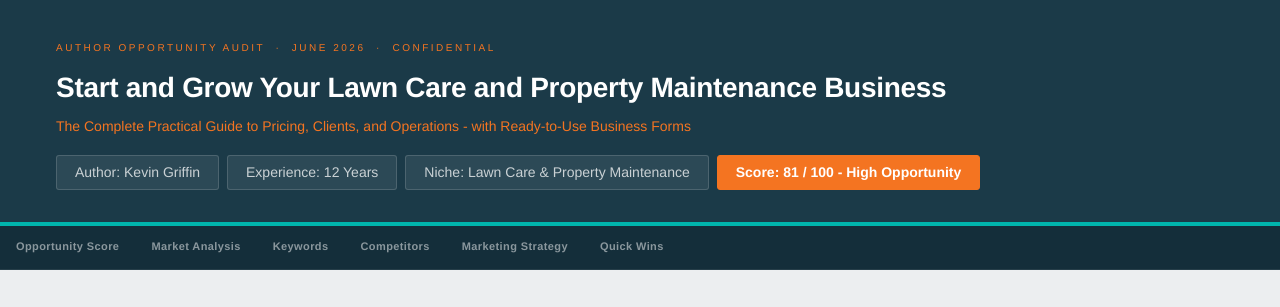
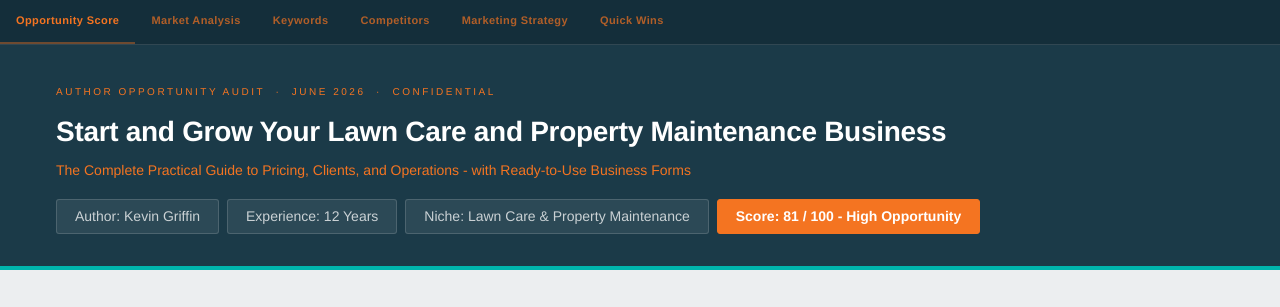
Before and after one commit to johnhones/kdp-lawn-care-dashboard, a plain HTML site: page index.html in a window 1280 px wide. Shown: the top 307 px of the page. Drawn offline with Linux system fonts and the light colour scheme.

Commit message:
Update dashboard — 2026-06-16 11:23

```diff
--- a/index.html
+++ b/index.html
@@ -169,10 +169,12 @@
   .tip-box::after { content: ''; position: absolute; top: 100%; left: 8px; border: 5px solid transparent; border-top-color: #fff; }
   .tip:hover .tip-box { display: block; }
 
-  /* STICKY NAV */
-  .site-nav { position:sticky; top:0; z-index:200; background:#142e3a; border-bottom:1px solid rgba(255,255,255,.08); display:flex; overflow-x:auto; }
-  .site-nav a { display:inline-flex; align-items:center; color:rgba(255,255,255,.5); font-size:11px; font-weight:600; letter-spacing:.4px; padding:12px 16px; text-decoration:none; border-bottom:2px solid transparent; white-space:nowrap; transition:color .15s,border-color .15s; flex-shrink:0; }
-  .site-nav a:hover { color:#00B5AD; border-bottom-color:rgba(0,181,173,.4); }
+  /* FLOATING NAV */
+  body { padding-top:44px; }
+  .site-nav { position:fixed; top:0; left:0; right:0; z-index:200; background:#142e3a; border-bottom:1px solid rgba(255,255,255,.12); display:flex; overflow-x:auto; }
+  .site-nav a { display:inline-flex; align-items:center; color:rgba(244,116,33,.7); font-size:11px; font-weight:600; letter-spacing:.4px; padding:12px 16px; text-decoration:none; border-bottom:2px solid transparent; white-space:nowrap; transition:color .15s,border-color .15s; flex-shrink:0; }
+  .site-nav a:hover { color:#F47421; border-bottom-color:rgba(244,116,33,.4); }
+  .site-nav a.active { color:#F47421; border-bottom-color:#F47421; }
   [id] { scroll-margin-top:48px; }
 </style>
 </head>
```
